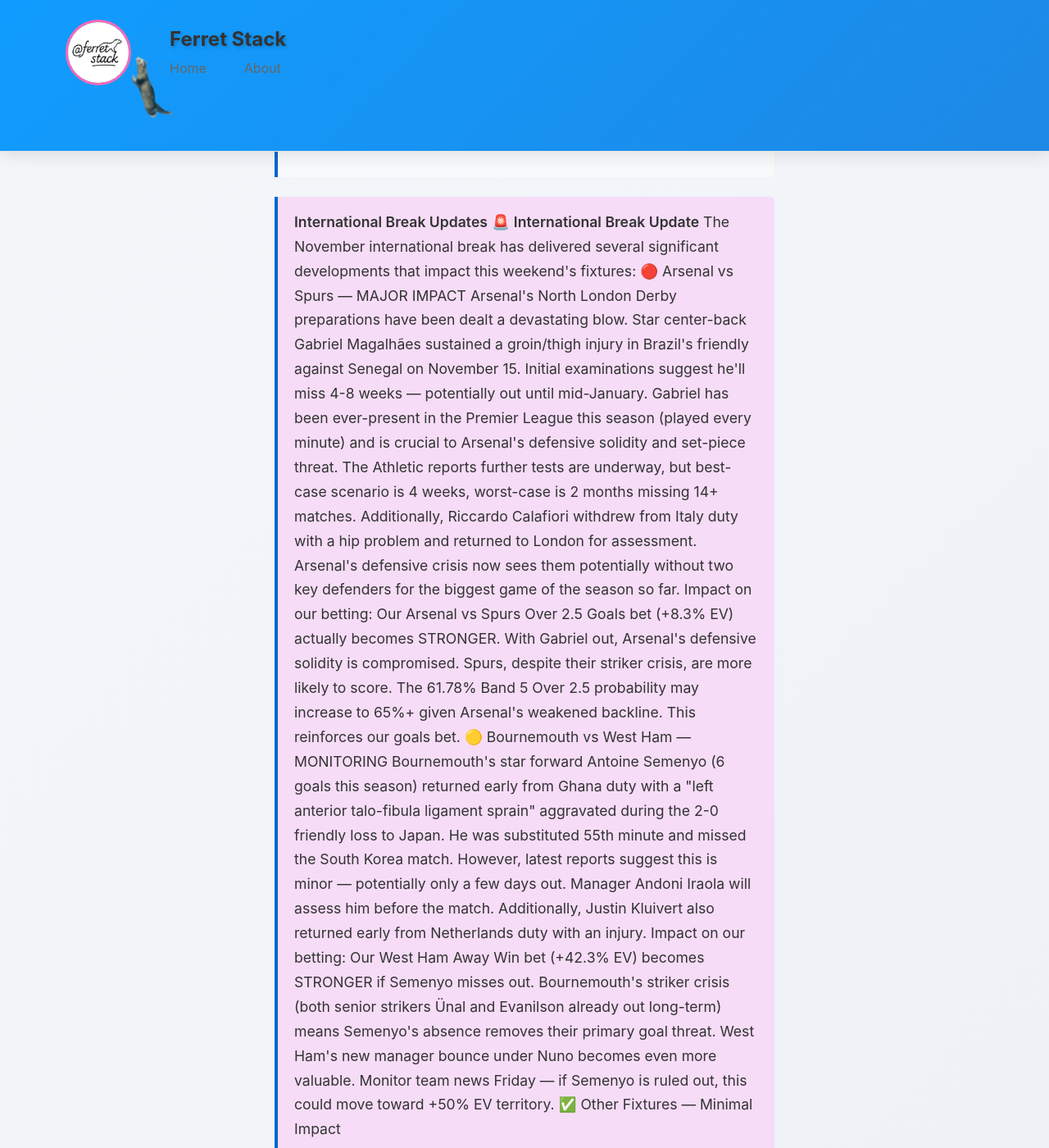
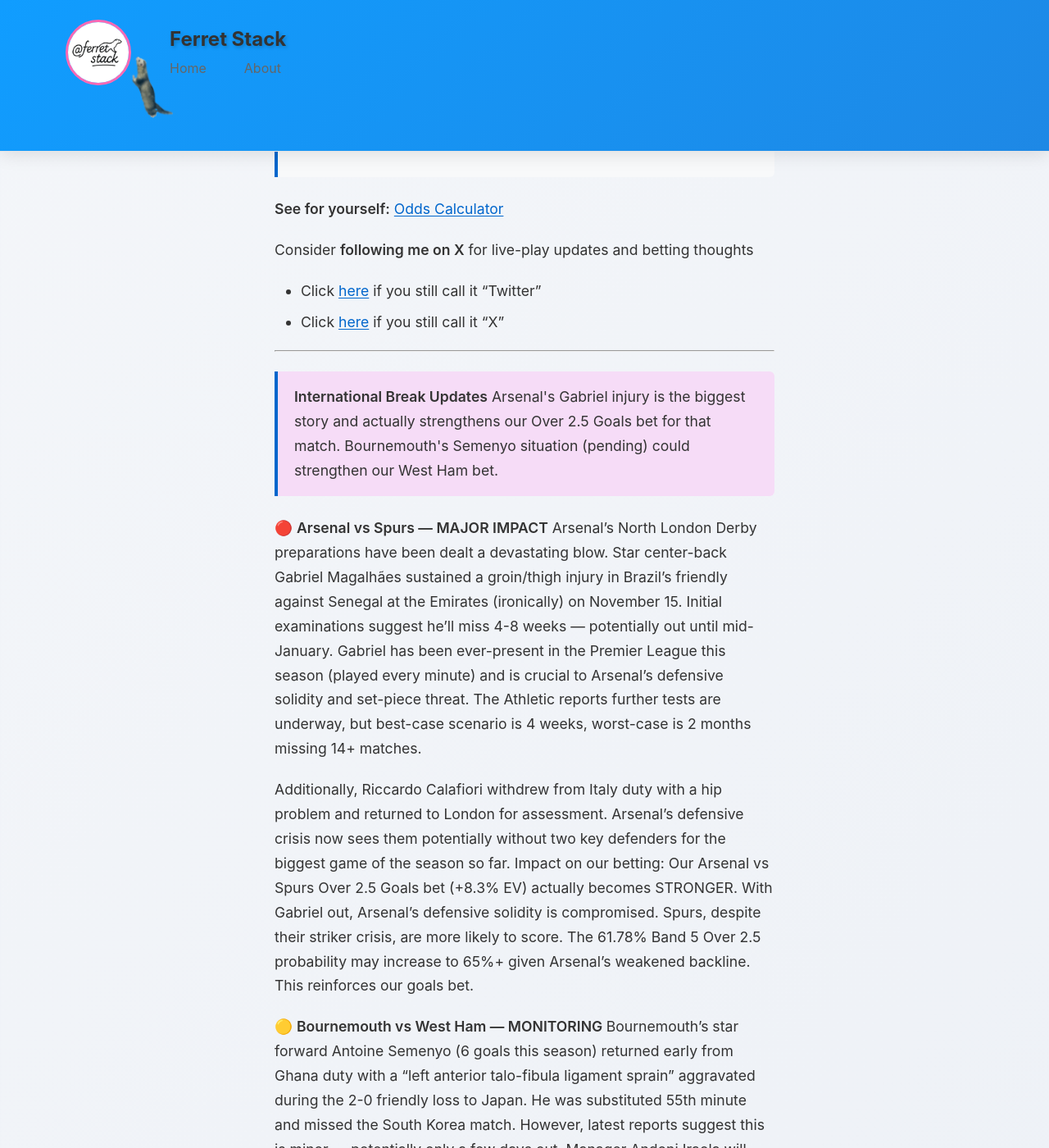
Before and after one commit to ferret-stack/ferret-stack.github.io, a Jekyll site: the page built from _posts/2025-11-13-Matchweek-12.md, in a window 1280 px wide and 1400 px high, scrolled down 645 px. Shown: the whole window at 82% size. Built offline with Jekyll 4.4.1, drawn with Linux system fonts in a browser that asks for light colours; some of the changed lines change nothing that is shown; some of the changed text lies outside the part shown.

Commit message:
Update 2025-11-13-Matchweek-12.md

```diff
--- a/_posts/2025-11-13-Matchweek-12.md
+++ b/_posts/2025-11-13-Matchweek-12.md
@@ -14,25 +14,6 @@
 > 📊 <strong>Bankroll Stake (Eighth-Kelly):</strong> 30.1%<br>
 > ⚡ <strong>Summary:</strong> Market systematically undervaluing quality away sides and high-scoring fixtures. Seven bets showing strong positive expected value.
 
-<div class="callout">
-<strong>International Break Updates</strong>
-🚨 <strong>International Break Update</strong>
-The November international break has delivered several significant developments that impact this weekend's fixtures:
-🔴 Arsenal vs Spurs — MAJOR IMPACT
-Arsenal's North London Derby preparations have been dealt a devastating blow. Star center-back Gabriel Magalhães sustained a groin/thigh injury in Brazil's friendly against Senegal on November 15. Initial examinations suggest he'll miss 4-8 weeks — potentially out until mid-January. Gabriel has been ever-present in the Premier League this season (played every minute) and is crucial to Arsenal's defensive solidity and set-piece threat. The Athletic reports further tests are underway, but best-case scenario is 4 weeks, worst-case is 2 months missing 14+ matches.
-Additionally, Riccardo Calafiori withdrew from Italy duty with a hip problem and returned to London for assessment. Arsenal's defensive crisis now sees them potentially without two key defenders for the biggest game of the season so far.
-Impact on our betting: Our Arsenal vs Spurs Over 2.5 Goals bet (+8.3% EV) actually becomes STRONGER. With Gabriel out, Arsenal's defensive solidity is compromised. Spurs, despite their striker crisis, are more likely to score. The 61.78% Band 5 Over 2.5 probability may increase to 65%+ given Arsenal's weakened backline. This reinforces our goals bet.
-
-🟡 Bournemouth vs West Ham — MONITORING
-Bournemouth's star forward Antoine Semenyo (6 goals this season) returned early from Ghana duty with a "left anterior talo-fibula ligament sprain" aggravated during the 2-0 friendly loss to Japan. He was substituted 55th minute and missed the South Korea match. However, latest reports suggest this is minor — potentially only a few days out. Manager Andoni Iraola will assess him before the match. Additionally, Justin Kluivert also returned early from Netherlands duty with an injury.
-Impact on our betting: Our West Ham Away Win bet (+42.3% EV) becomes STRONGER if Semenyo misses out. Bournemouth's striker crisis (both senior strikers Ünal and Evanilson already out long-term) means Semenyo's absence removes their primary goal threat. West Ham's new manager bounce under Nuno becomes even more valuable. Monitor team news Friday — if Semenyo is ruled out, this could move toward +50% EV territory.
-
-✅ Other Fixtures — Minimal Impact
-
-</div>
-
-Bottom Line: Arsenal's Gabriel injury is the biggest story and actually strengthens our Over 2.5 Goals bet for that match. Bournemouth's Semenyo situation (pending) could strengthen our West Ham bet. All other fixtures largely unaffected. Monitor Friday team news for final confirmation.
-
 **See for yourself:** [Odds Calculator](https://ferret-stack.github.io/boolean/odds-calculator/)
 
 Consider **following me on X** for live-play updates and betting thoughts
@@ -40,6 +21,21 @@
 - Click [here](https://x.com/intent/post?text=@Ferret_Stack%20I%20call%20it%20X) if you still call it "X"
 
 ---
+
+<div class="callout">
+<strong>International Break Updates</strong>
+Arsenal's Gabriel injury is the biggest story and actually strengthens our Over 2.5 Goals bet for that match. Bournemouth's Semenyo situation (pending) could strengthen our West Ham bet.
+</div>
+
+🔴 <strong>Arsenal vs Spurs — MAJOR IMPACT</strong>
+Arsenal's North London Derby preparations have been dealt a devastating blow. Star center-back Gabriel Magalhães sustained a groin/thigh injury in Brazil's friendly against Senegal at the Emirates (ironically) on November 15. Initial examinations suggest he'll miss 4-8 weeks — potentially out until mid-January. Gabriel has been ever-present in the Premier League this season (played every minute) and is crucial to Arsenal's defensive solidity and set-piece threat. The Athletic reports further tests are underway, but best-case scenario is 4 weeks, worst-case is 2 months missing 14+ matches.
+
+Additionally, Riccardo Calafiori withdrew from Italy duty with a hip problem and returned to London for assessment. Arsenal's defensive crisis now sees them potentially without two key defenders for the biggest game of the season so far.
+Impact on our betting: Our Arsenal vs Spurs Over 2.5 Goals bet (+8.3% EV) actually becomes STRONGER. With Gabriel out, Arsenal's defensive solidity is compromised. Spurs, despite their striker crisis, are more likely to score. The 61.78% Band 5 Over 2.5 probability may increase to 65%+ given Arsenal's weakened backline. This reinforces our goals bet.
+
+🟡 <strong>Bournemouth vs West Ham — MONITORING </strong>
+Bournemouth's star forward Antoine Semenyo (6 goals this season) returned early from Ghana duty with a "left anterior talo-fibula ligament sprain" aggravated during the 2-0 friendly loss to Japan. He was substituted 55th minute and missed the South Korea match. However, latest reports suggest this is minor — potentially only a few days out. Manager Andoni Iraola will assess him before the match. Additionally, Justin Kluivert also returned early from Netherlands duty with an injury.
+Impact on our betting: Our West Ham Away Win bet (+42.3% EV) becomes STRONGER if Semenyo misses out. Bournemouth's striker crisis (both senior strikers Ünal and Evanilson already out long-term) means Semenyo's absence removes their primary goal threat. West Ham's new manager bounce under Nuno becomes even more valuable. Monitor team news Friday — if Semenyo is ruled out, this could move toward +50% EV territory.
 
 ## 🔥 <strong>PREMIUM PICK:</strong> Wolves vs Crystal Palace — <em>Crystal Palace Away Win</em>
 
```
